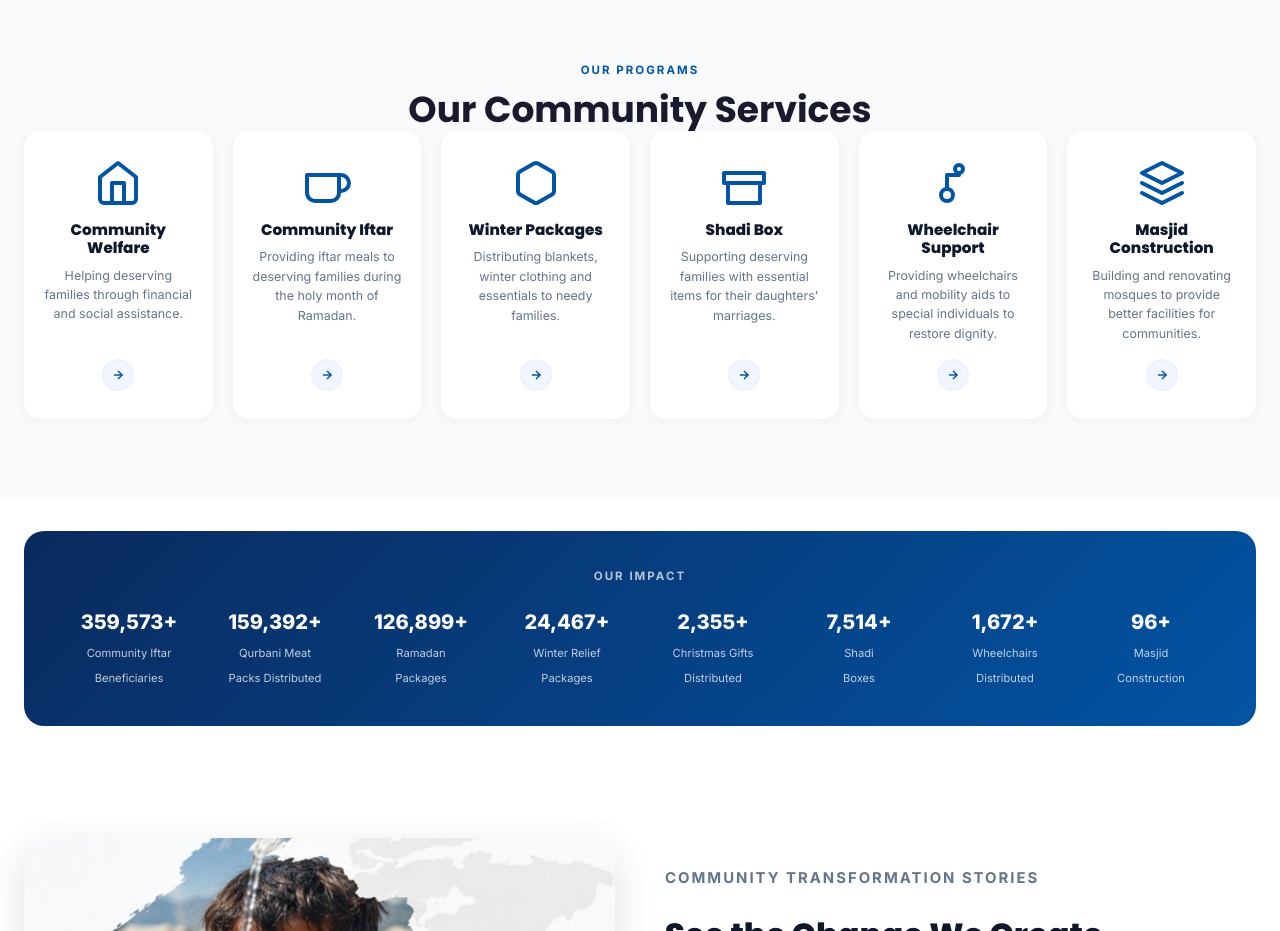
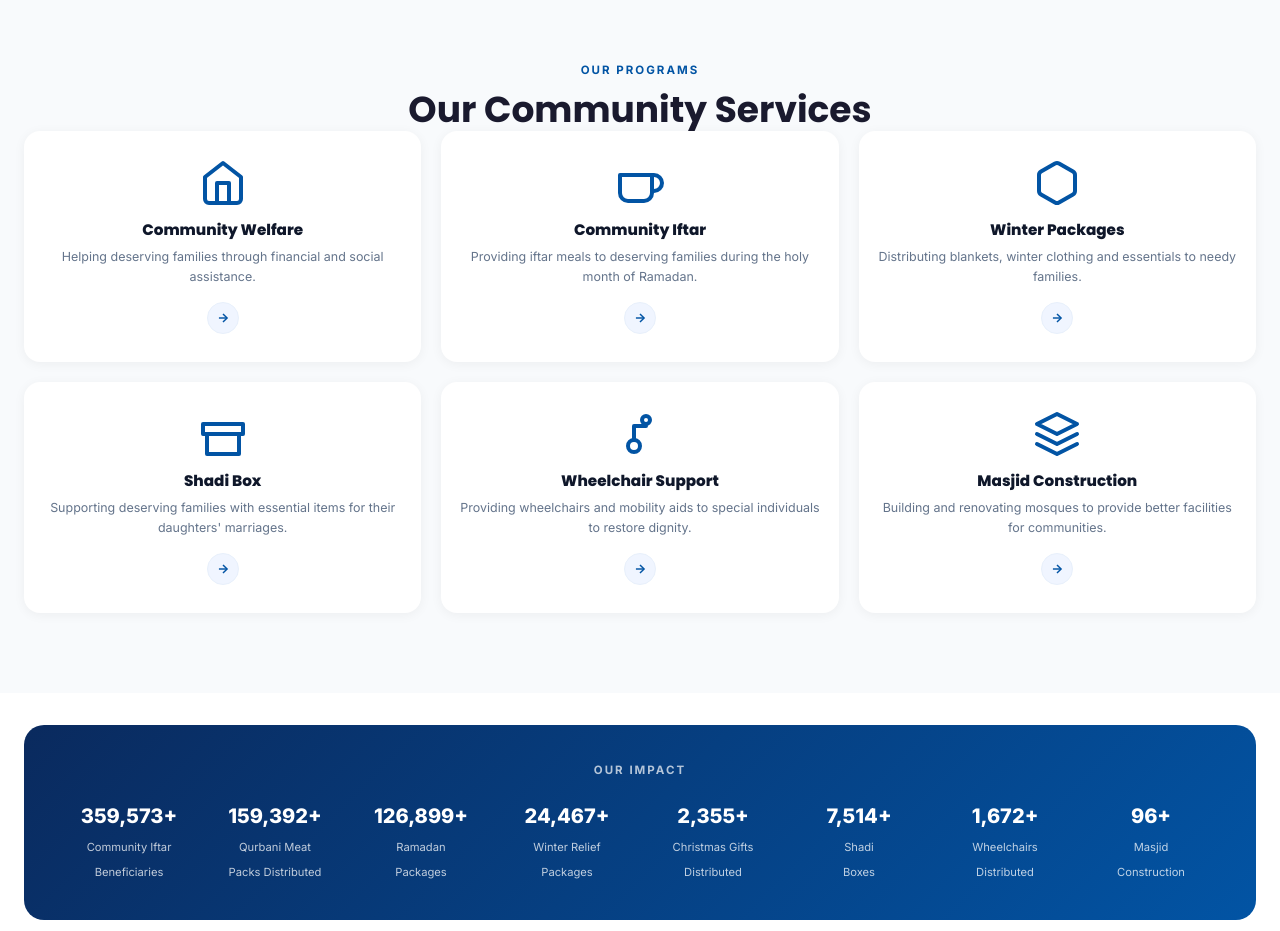
Before and after one commit to Javeria-Javaid/Alkhidmat_foundation_lahore, a React (Vite) app: page /programs/community-services in a window 1280 px wide. Shown: the part 1220-2151 px from the top of the page. Built offline with nearby package versions, Linux system fonts and the light colour scheme.

Commit message:
Adjust grid layouts to 3 columns
Update grid-template-columns to use 3-column layout across featured programs and community services components. Changes from 4 columns to 3 in FeaturedPrograms.css and from 6 columns to 3 in CommunityServices.css for consistent grid presentation.

```diff
--- a/src/components/home/FeaturedPrograms.css
+++ b/src/components/home/FeaturedPrograms.css
@@ -5,7 +5,7 @@
 
 .programs-grid {
   display: grid;
-  grid-template-columns: repeat(4, 1fr);
+  grid-template-columns: repeat(3, 1fr);
   gap: 24px;
 }
 
--- a/src/pages/CommunityServices.css
+++ b/src/pages/CommunityServices.css
@@ -299,7 +299,7 @@
 
 .cs-programs__grid {
   display: grid;
-  grid-template-columns: repeat(6, 1fr);
+  grid-template-columns: repeat(3, 1fr);
   gap: 20px;
 }
 
```
